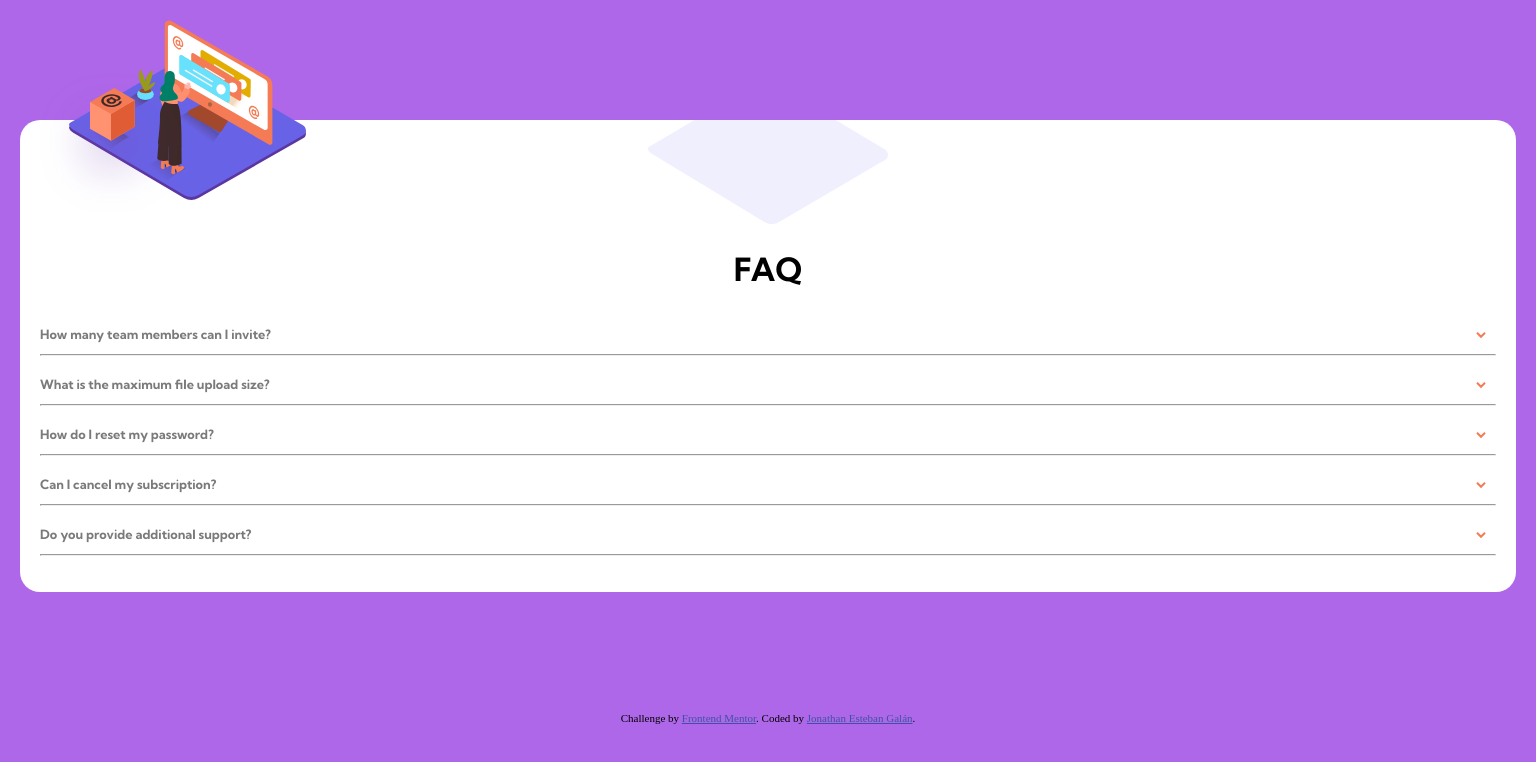
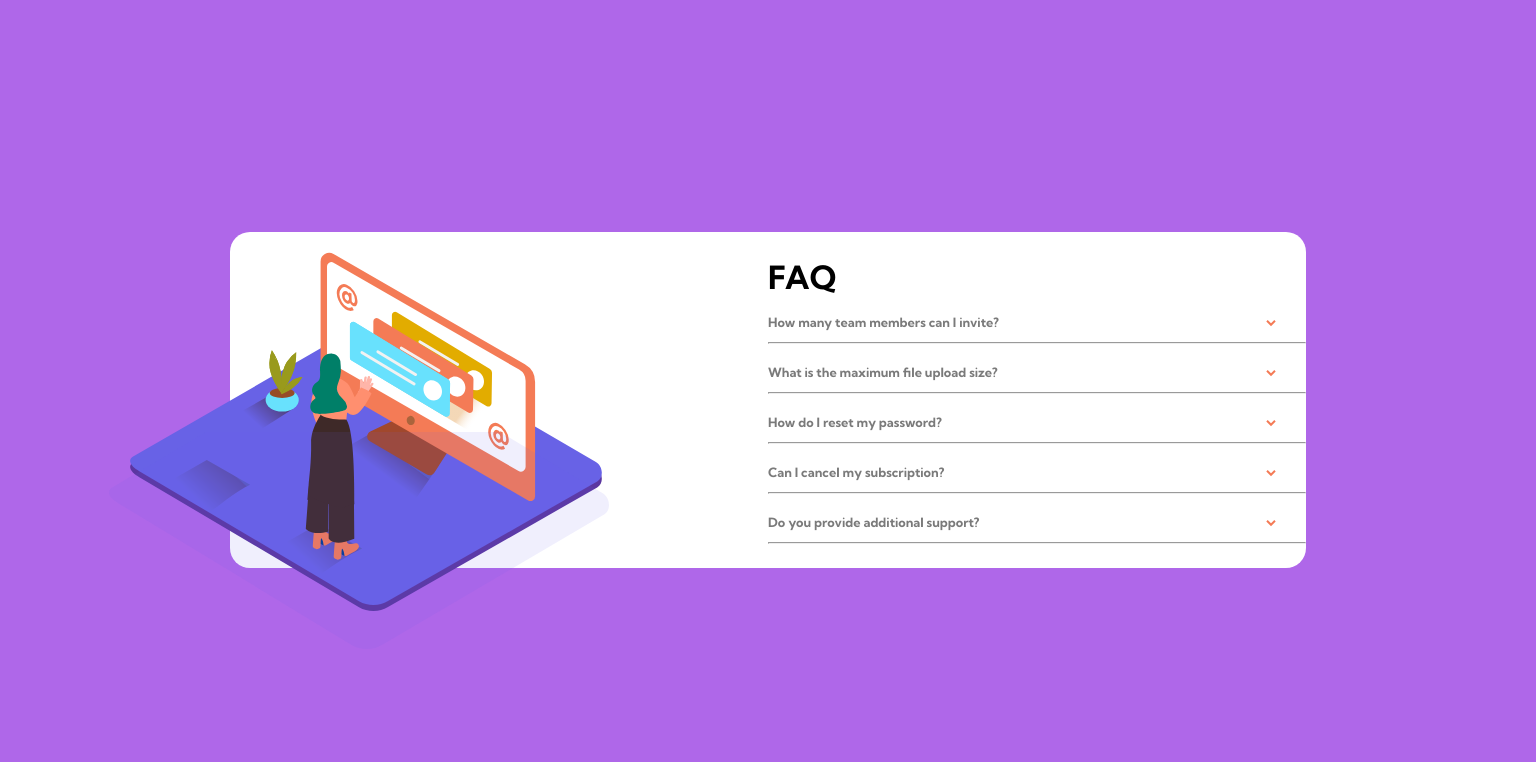
Before and after one commit to jhonnytesban/menu--acordeon, a plain HTML site: page index.html in a window 1536 px wide. Drawn offline with Linux system fonts and the light colour scheme.

Commit message:
diseño deskotp - acabado

```diff
--- a/index.html
+++ b/index.html
@@ -8,10 +8,6 @@
   <link rel="stylesheet" href="styles/styles.css">
   <link rel="stylesheet" href="./styles/normalize.css">
   <title>Frontend Mentor | FAQ Accordion Card</title>
-  <style>
-    .attribution { font-size: 11px; text-align: center; }
-    .attribution a { color: hsl(228, 45%, 44%); }
-  </style>
 </head>
 <body>
   <div class="container">
@@ -43,10 +39,6 @@
       <hr>
     </ul>
   </div>
-  <div class="attribution">
-    Challenge by <a href="https://www.frontendmentor.io?ref=challenge" target="_blank">Frontend Mentor</a>.
-    Coded by <a href="#">Jonathan Esteban Galán</a>.
-  </div>
 
   <script src="./js/app.js"></script>
 </body>
--- a/js/app.js
+++ b/js/app.js
@@ -6,15 +6,15 @@ let bool2 = true
 let bool3 = true
 let bool4 = true
 
-const rotate = (number) => {
-  if(bool) {
-    icon[number].style.setProperty('--icon-rotate', '180deg')
-    bool = false
-  } else {
-    icon[number].style.setProperty('--icon-rotate', '0deg')
-    bool = true
-  }
-}
+// const rotate = (number, b) => {
+//   if(b) {
+//     icon[number].style.setProperty('--icon-rotate', '180deg')
+//     b = !b
+//   } else {
+//     icon[number].style.setProperty('--icon-rotate', '0deg')
+//     b = !b
+//   }
+// }
 
 const changeClass = (number) => {
   listItem[number].classList.toggle("menu__item")
@@ -23,13 +23,13 @@ const changeClass = (number) => {
 
 listItem[0].addEventListener('click', () => {
   changeClass(0)
-  // rotate(0)
+  // rotate(0, bool0)
   if (bool0) {
     icon[0].style.setProperty('--icon-rotate', '180deg')
-    bool0 = false
+    bool0 = !bool0
   } else {
     icon[0].style.setProperty('--icon-rotate', '0deg')
-    bool0 = true
+    bool0 = !bool0
   }
 })
 listItem[1].addEventListener('click', () => {
--- a/styles/styles.css
+++ b/styles/styles.css
@@ -10,6 +10,9 @@
 }
 body{
   background-color: var(--soft-violet);
+  display: flex;
+  justify-content: center;
+  align-items: center;
 }
 .container{
   background-color: #fff;
@@ -70,3 +73,159 @@ body{
   font-size: .8em;
   line-height: 1.5em;
 }
+@media (max-width: 440px) {
+  .logo{
+    top: -100px;
+    left: 100px;
+  }
+}
+
+@media (min-width: 1000px) {
+
+  body{
+    width: 100vw;
+    height: 100vh;
+    display: flex;
+    justify-content: center;
+    align-items: center;
+  }
+  .container{
+    display: grid;
+    grid-template-columns: 55% 1fr;
+    grid-template-rows: 0;
+    box-sizing: border-box;
+    padding: 0;
+    margin: 0;
+    width: 80%;
+    padding-bottom: 20px;
+    padding-top: 20px;
+  }
+  .menu {
+    grid-column-start: 2;
+  }
+  .subtitle {
+    text-align: left;
+  }
+  .menu {
+    margin-top: 70px;
+  }
+  .menu__item {
+    cursor: pointer;
+  }
+  .menu__item-activate{
+    height: 100px;
+    cursor: pointer;
+  }
+  .logo{
+    display: block;
+    background: url(../assets/images/illustration-woman-online-desktop.svg) no-repeat;
+    box-sizing: border-box;
+    width: 480px;
+    height: 200px;
+    padding: 220px;
+    position: absolute;
+    top: 20px;
+    left: -100px;
+  }
+  .shade{
+    position: relative;
+    top: 200px;
+    right: 140px;
+    width: 500px;
+  }
+}
+
+@media (min-width: 1400px) {
+  body{
+    width: 100vw;
+    height: 100vh;
+    display: flex;
+    justify-content: center;
+    align-items: center;
+  }
+  .container{
+    display: grid;
+    grid-template-columns: 1fr 1fr;
+    grid-template-rows: 0;
+    box-sizing: border-box;
+    padding: 0;
+    margin: 0;
+    width: 70%;
+  }
+  .menu {
+    grid-column-start: 2;
+  }
+  .subtitle {
+    text-align: left;
+  }
+  .menu {
+    margin-top: 70px;
+  }
+  .menu__item {
+    cursor: pointer;
+  }
+  .menu__item-activate{
+    height: 80px;
+    cursor: pointer;
+  }
+  .logo{
+    display: block;
+    background: url(../assets/images/illustration-woman-online-desktop.svg) no-repeat;
+    box-sizing: border-box;
+    width: 480px;
+    height: 200px;
+    padding: 220px;
+    position: absolute;
+    top: 20px;
+    left: -100px;
+  }
+  .shade{
+    position: relative;
+    top: 200px;
+    right: 140px;
+    width: 500px;
+  }
+}
+/* @media (min-width: 800px) {
+  .container{
+    display: grid;
+    grid-template-columns: 1fr 1fr;
+    grid-template-rows: 0;
+    box-sizing: border-box;
+    padding: 30px;
+
+  }
+  .menu {
+    grid-column-start: 2;
+  }
+  .subtitle {
+    text-align: left;
+  }
+  .menu {
+    margin-top: 70px;
+  }
+  .menu__item {
+    cursor: pointer;
+  }
+  .menu__item-activate{
+    height: 100px;
+    cursor: pointer;
+  }
+  .logo{
+    display: block;
+    background: url(../assets/images/illustration-woman-online-desktop.svg) no-repeat;
+    box-sizing: border-box;
+    width: 480px;
+    height: 200px;
+    padding: 220px;
+    position: absolute;
+    top: 20px;
+    left: -100px;
+  }
+  .shade{
+    position: relative;
+    top: 200px;
+    right: 140px;
+    width: 500px;
+  }
+} */
```
